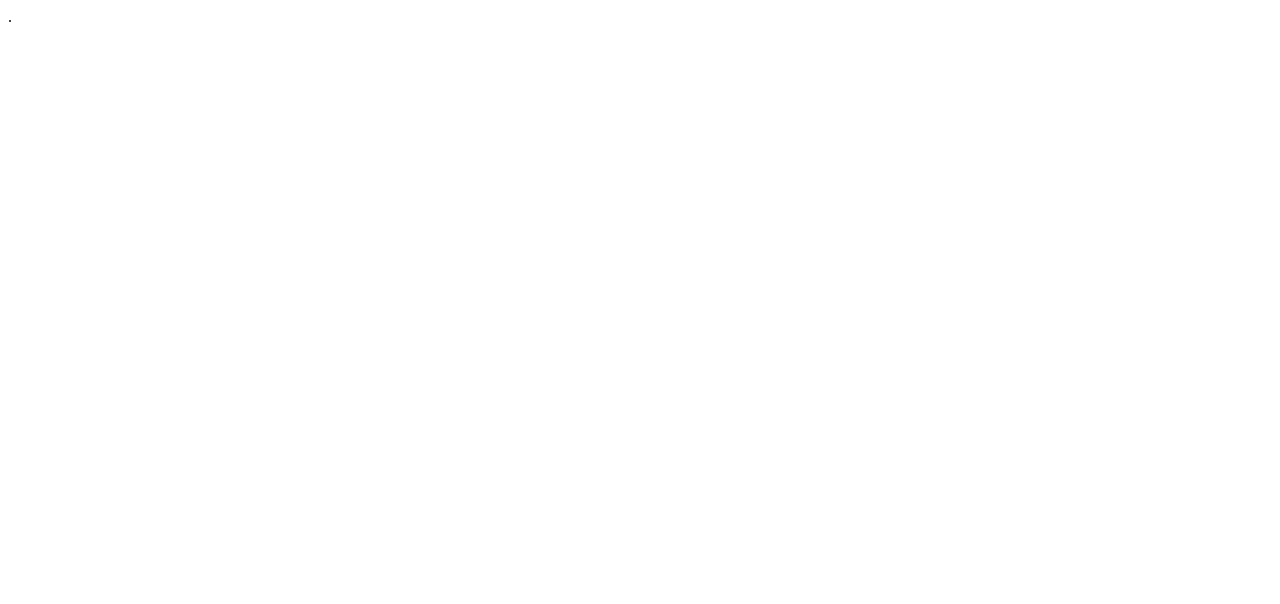
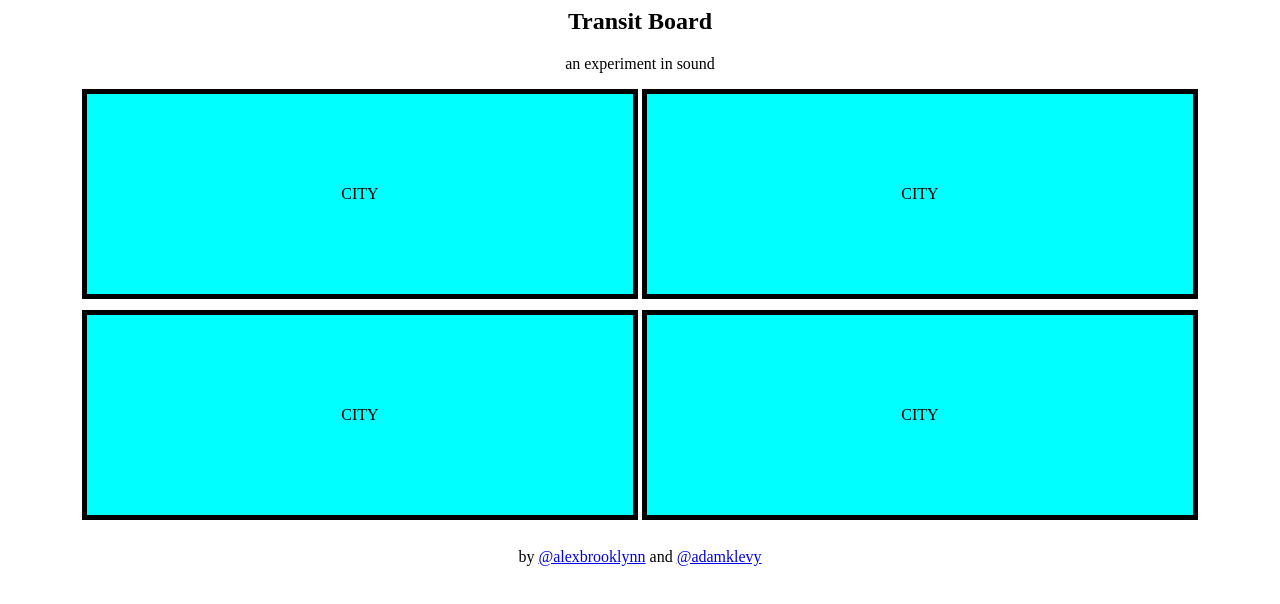
Before and after one commit to adamcleavey/transit-board, a plain HTML site: page index.html in a window 1280 px wide. Drawn offline with Linux system fonts and the light colour scheme.

Commit message:
scaffolding

```diff
--- a/index.html
+++ b/index.html
@@ -1,4 +1,4 @@
-.<head>
+<head>
 	<meta charset="utf-8">
 	<meta http-equiv="x-ua-compatible" content="ie=edge">
 	<meta name="viewport" content="width=device-width, initial-scale=1, shrink-to-fit=no">
@@ -6,9 +6,23 @@
 	<title>Transit Board</title>
 </head>
 <body id="index" onload="">
-
+	<div id="container">
+		<div id="header">
+			<h2>Transit Board</h2>
+			<p>an experiment in sound</p>
+		</div>
+		<div id="soundboard">
+			<div class="board-button" id="CITY">CITY</div>
+			<div class="board-button" id="CITY">CITY</div>
+			<div class="board-button" id="CITY">CITY</div>
+			<div class="board-button" id="CITY">CITY</div>
+		</div>
+		<div id="footer">
+			<p>by <a href="http://twitter.com/alexbrooklynn">@alexbrooklynn</a> and <a href="http://twitter.com/adamklevy">@adamklevy</a> </p>
+		</div>
+	</div>
 </body>
+<!-- AUDIO FILES -->
+<audio src="" id=""></audio>
 <script type="text/javascript" language="Javascript" src="app.js">
-
-
 </script>
--- a/styles.css
+++ b/styles.css
@@ -0,0 +1,25 @@
+#container {
+    width: 90%;
+    margin: 0 auto;
+    text-align: center;
+}
+
+#soundboard {
+    text-align: center;
+}
+
+.board-button {
+    height: 200px;
+    width: 48%;
+    background-color: aqua;
+    border: 5px solid black;
+    display: inline-block;
+    margin-bottom: 1%;
+    text-align: center;
+    vertical-align: middle;
+    line-height: 200px;
+}
+
+.board-button.active {
+    background-color: blue;
+}
```
